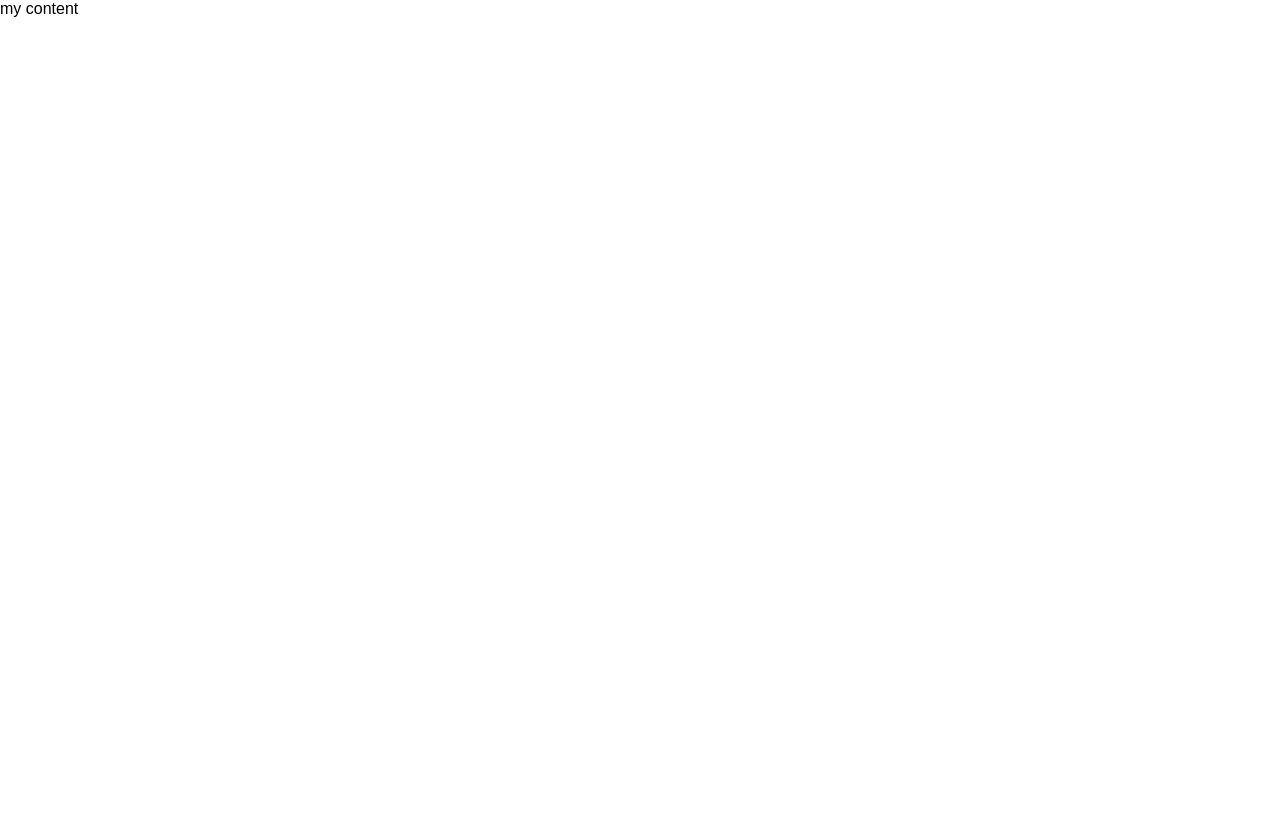
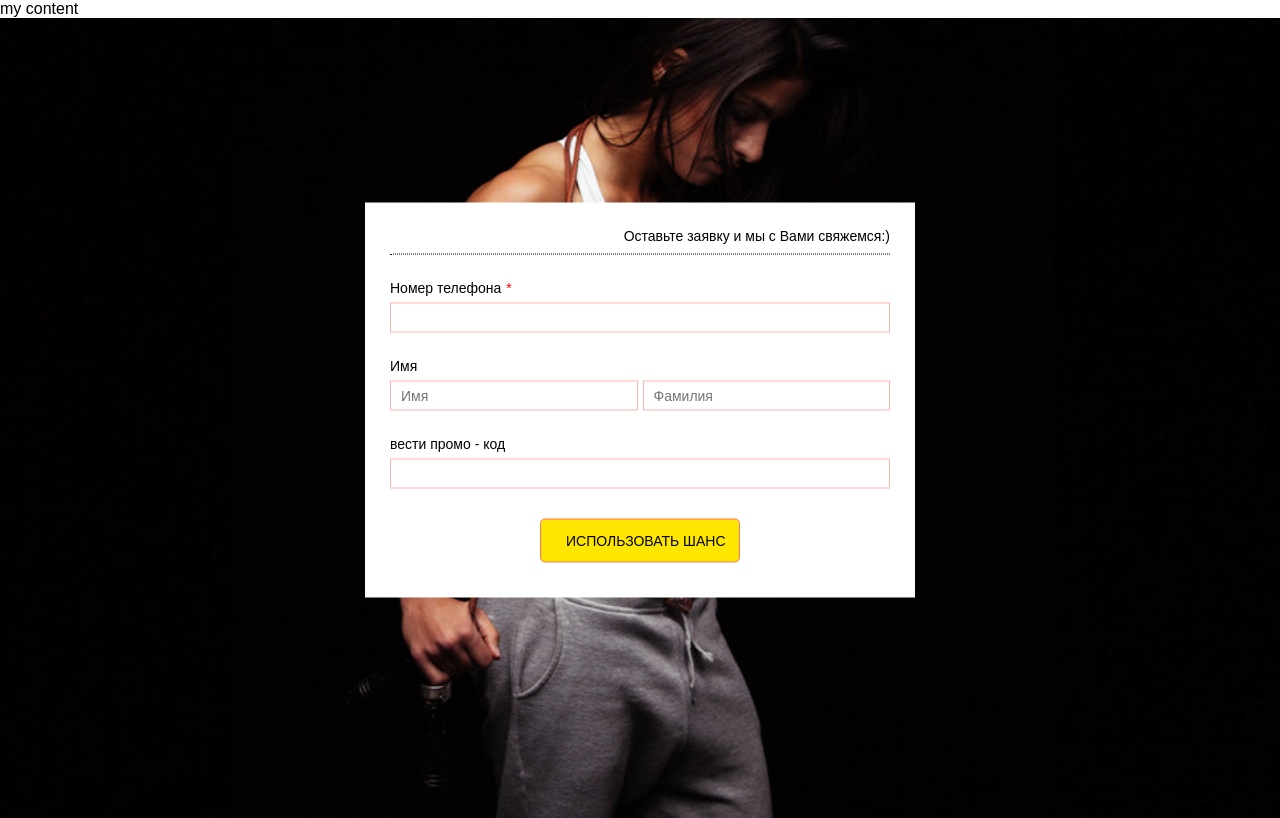
Before and after one commit to Volizik/gim, a plain HTML site: page index.html in a window 1280 px wide. Drawn offline with Linux system fonts and the light colour scheme.

Commit message:
add footer

```diff
--- a/app/sass/footer/_style.scss
+++ b/app/sass/footer/_style.scss
@@ -0,0 +1,76 @@
+.footer {
+  height: 100vh;
+  width: 100%;
+  background: url(../img/girl-04.jpg) center center no-repeat;
+  background-size: cover;
+  font-size: 14px;
+  &__form {
+    position: absolute;
+    top: 50%;
+    left: 50%;
+    transform: translate(-50%, -50%);
+    min-width: 550px;
+    padding: 25px;
+    background-color: #fff;
+    box-sizing: border-box;
+  }
+  &__header {
+    width: 100%;
+    p {
+      width: 100%;
+      text-align: right;
+      border-bottom: 1px dotted #000;
+      margin: 0;
+      padding-bottom: 10px;
+    }
+  }
+  &__body {
+    display: flex;
+    flex-direction: column;
+  }
+  &__row {
+    display: flex;
+    flex-direction: column;
+    p {
+      margin-top: 25px;
+      margin-bottom: 7px;
+    }
+    input[type="submit"] {
+      display: inline-flex;
+      justify-content: center;
+      align-items: center;
+      color: rgba(3,3,3,1);
+      background-color: rgba(255,230,0,1);
+      border: 1px solid rgba(255,114,102,1);
+      padding: 13px 25px;
+      border-radius: 5px;
+      max-width: 200px;
+      margin: 30px auto 10px;
+      cursor: pointer;
+      text-transform: uppercase;
+      box-sizing: border-box;
+      &:hover {
+        background-color: rgba(151,147,147,1)
+      }
+    }
+  }
+  &__input {
+    display: flex;
+    input {
+      width: 100%;
+      padding: 0px 10px;
+      box-sizing: border-box;
+      height: 30px;
+      border: 1px solid rgba(255,181,175,1);
+      &:nth-of-type(2) {
+        margin-left: 5px;
+      }
+    }
+  }
+
+  .require {
+    color: red;
+    padding: 0px 5px;
+    box-sizing: border-box;
+  }
+}
--- a/index.html
+++ b/index.html
@@ -30,8 +30,36 @@
 <!-- end content.html-->
 
 <!-- start footer.html-->
-<footer>
-
+<footer class="footer">
+    <form class="footer__form">
+        <div class="footer__header">
+            <p>Оставьте заявку и мы с Вами свяжемся:) </p>
+        </div>
+        <div class="footer__body">
+            <div class="footer__row">
+                <p>Номер телефона<span class="require">*</span></p>
+                <div class="footer__input">
+                    <input type="text">
+                </div>
+            </div>
+            <div class="footer__row">
+                <p>Имя</p>
+                <div class="footer__input">
+                    <input type="text" placeholder="Имя">
+                    <input type="text" placeholder="Фамилия">
+                </div>
+            </div>
+            <div class="footer__row">
+                <p>вести промо - код</p>
+                <div class="footer__input">
+                    <input type="text">
+                </div>
+            </div>
+            <div class="footer__row">
+                <input type="submit" value="Использовать шанс">
+            </div>
+        </div>
+    </form>
 </footer>
 <!-- end footer.html-->
 
```
Also changed, not shown: app/html/footer.html (+30 -2 lines), css/styles.min.css, 1 other file.
